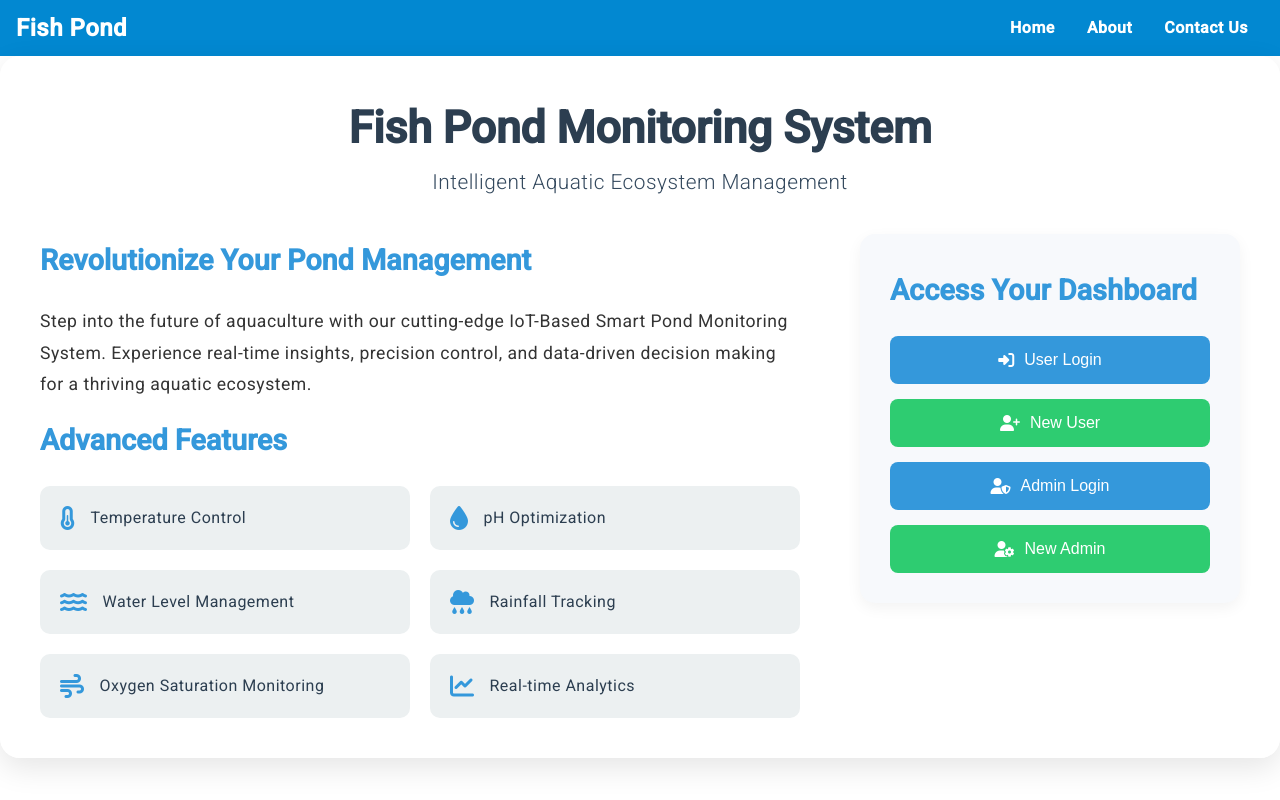
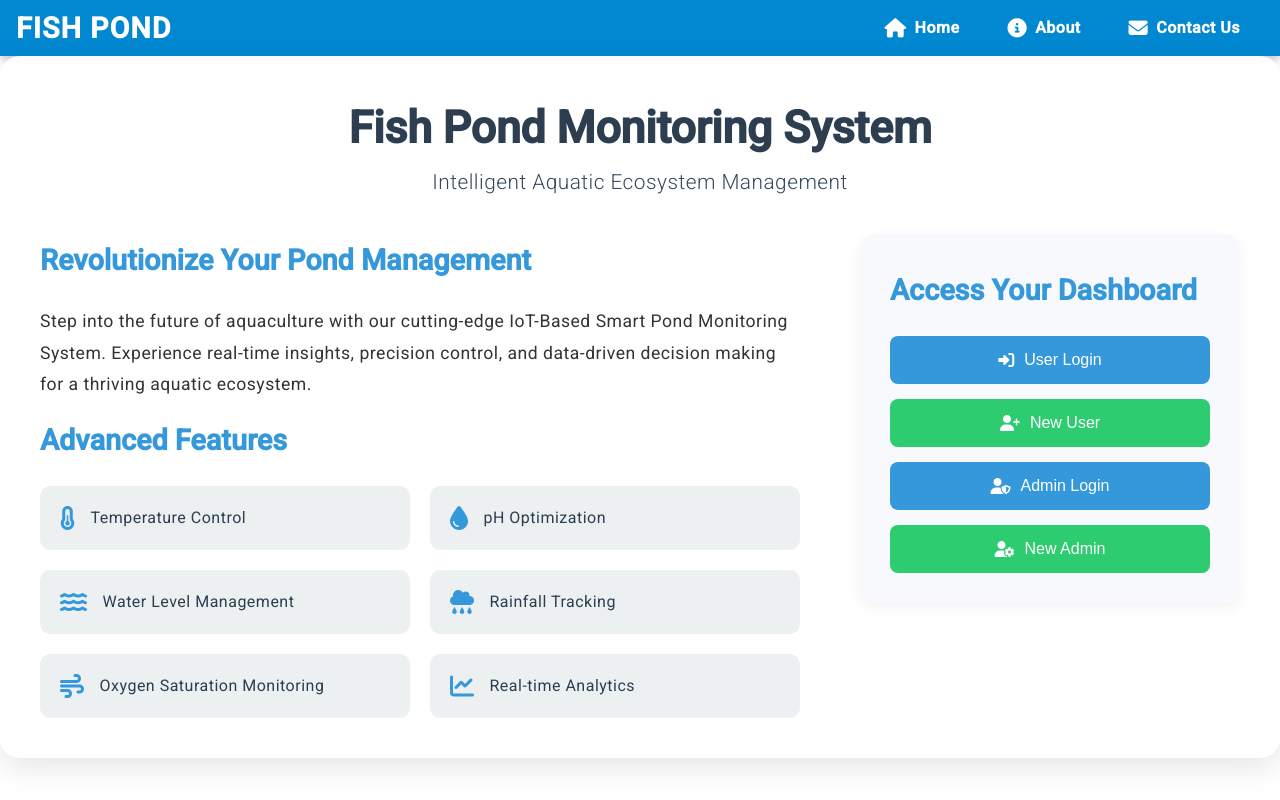
Before and after one commit to minnukota381/Fish-Pond-Monitoring-UI, an Angular app: page / in a window 1280 px wide. Built offline with nearby package versions, Linux system fonts and the light colour scheme.

Commit message:
updated styles and added fa-icons

```diff
--- a/src/app/header/header.component.css
+++ b/src/app/header/header.component.css
@@ -5,18 +5,24 @@ header {
   display: flex;
   justify-content: space-between;
   align-items: center;
+  box-shadow: 0 4px 8px rgba(0, 0, 0, 0.2);
 }
 
 nav {
   display: flex;
   justify-content: space-between;
+  align-items: center;
   width: 100%;
 }
 
 .brand {
   color: #ffffff;
-  font-size: 1.5rem;
+  font-size: 1.8rem;
   font-weight: bold;
+  letter-spacing: 1px;
+  text-transform: uppercase;
+  display: flex;
+  align-items: center;
 }
 
 nav ul {
@@ -27,17 +33,42 @@ nav ul {
 }
 
 nav ul li {
-  margin: 0 1rem;
+  margin: 0 1.5rem;
+  position: relative;
 }
 
 nav ul li a {
   color: #ffffff;
   text-decoration: none;
   font-weight: bold;
+  font-size: 1rem;
+  display: flex;
+  align-items: center;
+}
+
+nav ul li a i {
+  margin-right: 0.5rem;
+  font-size: 1.2rem;
 }
 
 nav ul li a:hover {
-  text-decoration: underline;
+  color: #b3e5fc;
+}
+
+nav ul li a::after {
+  content: '';
+  display: block;
+  width: 0;
+  height: 2px;
+  background: #b3e5fc;
+  transition: width 0.3s;
+  position: absolute;
+  bottom: -5px;
+  left: 0;
+}
+
+nav ul li a:hover::after {
+  width: 100%;
 }
 
 /* Responsive Styles */
--- a/src/app/header/header.component.html
+++ b/src/app/header/header.component.html
@@ -2,9 +2,9 @@
   <nav>
     <div class="brand">Fish Pond</div>
     <ul>
-      <li><a routerLink="/">Home</a></li>
-      <li><a routerLink="/about">About</a></li>
-      <li><a routerLink="/contact">Contact Us</a></li>
+      <li><a routerLink="/" aria-label="Home"><i class="fas fa-home"></i> Home</a></li>
+      <li><a routerLink="/about" aria-label="About"><i class="fas fa-info-circle"></i> About</a></li>
+      <li><a routerLink="/contact" aria-label="Contact Us"><i class="fas fa-envelope"></i> Contact Us</a></li>
     </ul>
   </nav>
 </header>
```
